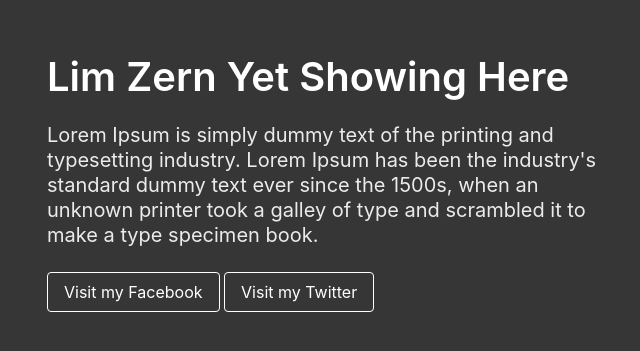
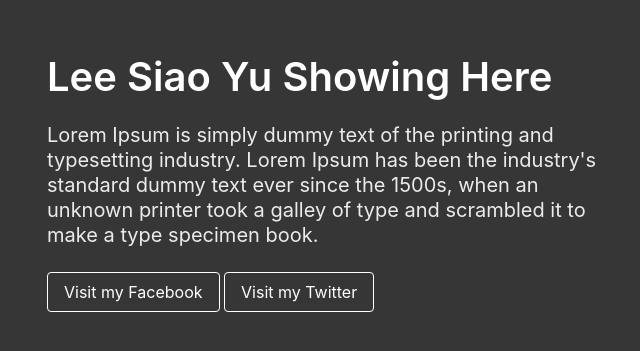
Before and after one commit to sleepywww/yjj.github.io, a plain HTML site: page index.html in a window 1280 px wide. Shown: the part 217-568 px from the top of the page, without its empty margins (311-951 px from the left). Drawn offline with nearby package versions, Linux system fonts and the light colour scheme.

Commit message:
Update index.html

```diff
--- a/index.html
+++ b/index.html
@@ -1,7 +1,7 @@
 <!DOCTYPE html>
 <html>
     <head>
-        <title>Lim Zern Yet Showing Here</title>
+        <title>Lee Siao Yu Showing Here</title>
 
         <link rel="stylesheet" href="https://cdn.jsdelivr.net/npm/bulma@0.9.2/css/bulma.min.css">
 
@@ -15,7 +15,7 @@
                     <div class="columns is-vcentered is-centered">
                         <div class="column is-6">
                             <div class="block">
-                                <h1 class="title is-2">Lim Zern Yet Showing Here</h1>
+                                <h1 class="title is-2">Lee Siao Yu Showing Here</h1>
                             </div>
 
                             <div class="block">
```
